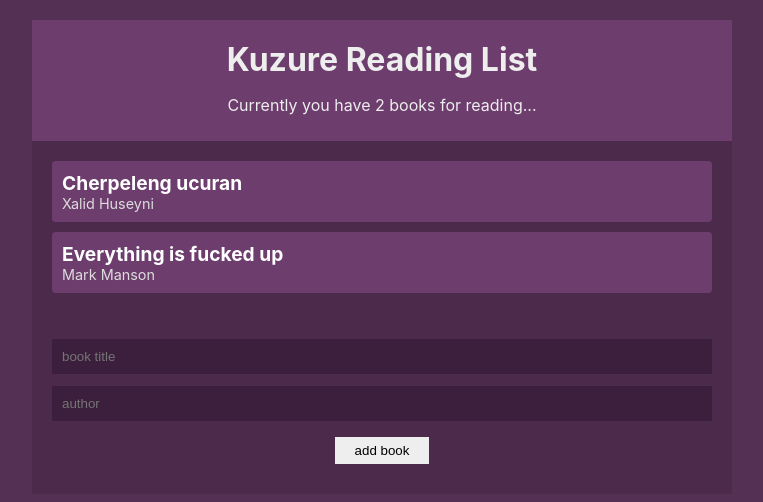
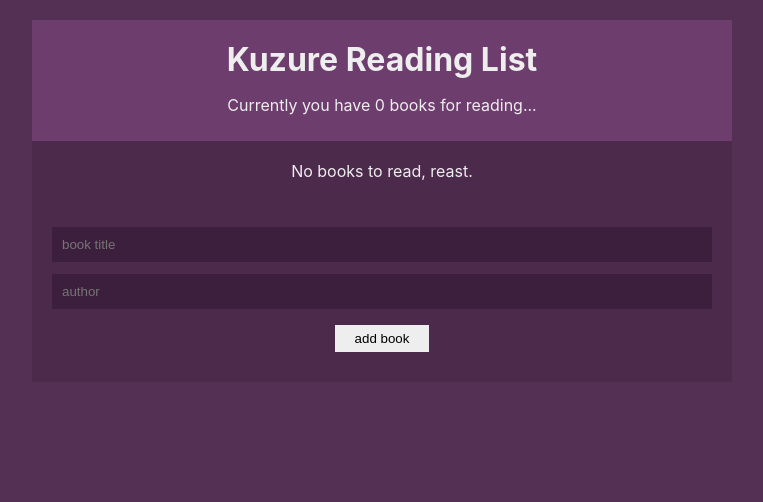
Before and after one commit to fakhriyusifli/react-booklist, a React (Create React App) app: page / in a window 1280 px wide. Shown: the top 502 px of the page, without its empty margins (258-1021 px from the left). Built offline with nearby package versions, Linux system fonts and the light colour scheme.

Commit message:
added reducers

```diff
--- a/src/components/BookDetails.jsx
+++ b/src/components/BookDetails.jsx
@@ -2,9 +2,9 @@
 import { BookContext } from '../contexts/BookContext';
 
 const BookDetails = ({book}) => {
-    const {removeBook} = useContext(BookContext)
+    const {dispatch} = useContext(BookContext)
     return (
-        <li onClick={()=> removeBook(book.id)}>
+        <li onClick={()=> dispatch({type: 'REMOVE_BOOK', id: book.id })}>
             <div className='title'>{ book.title }</div>
             <div className='author'>{ book.author }</div>
         </li>
--- a/src/components/BookForm.jsx
+++ b/src/components/BookForm.jsx
@@ -2,13 +2,15 @@
 import { BookContext } from '../contexts/BookContext';
 
 const NewBookForm = () => {
-    const { addBook } = useContext(BookContext);
+    const { dispatch } = useContext(BookContext);
     const [title, setTitle] = useState('');
     const [author, setAuthor] = useState('');
 
     const handleSubmit = (e) => {
         e.preventDefault();
-        addBook(title, author);
+        dispatch({type: 'ADD_BOOK', book: {
+            title, author
+        }});
         setTitle(' ');
         setAuthor(' ');
     }
--- a/src/contexts/BookContext.jsx
+++ b/src/contexts/BookContext.jsx
@@ -1,24 +1,13 @@
-import React, { createContext, useState} from 'react';
-import { v4 as uuidv4 } from 'uuid';
+import React, { createContext, useReducer} from 'react';
+import { bookReducer } from '../reducers/bookReducer';
 
 export const BookContext = createContext();
 
 const BookContextProvider = (props) => {
-    const [books, setBooks] = useState([
-        {title: 'Cherpeleng ucuran', author: 'Xalid Huseyni', id: 1},
-        {title: 'Everything is fucked up', author: 'Mark Manson', id: 2}
-    ]);
-
-    const addBook = (title, author) => {
-        setBooks([...books, { title: title, author: author, id: uuidv4()}]);
-    };
-
-    const removeBook = (id) => {
-        setBooks(books.filter(book => book.id !== id))
-    };
+    const [books, dispatch] = useReducer(bookReducer, [ ]);
 
     return (
-        <BookContext.Provider value={{ books, addBook, removeBook}}>
+        <BookContext.Provider value={{ books, dispatch}}>
             {props.children}
         </BookContext.Provider>
      );
--- /dev/null
+++ b/src/reducers/bookReducer.jsx
@@ -0,0 +1,16 @@
+import { v4 as uuidv4 } from 'uuid';
+
+export const bookReducer = (state, action) => {
+    switch(action.type) {
+        case 'ADD_BOOK':
+            return [...state, {
+                title: action.book.title,
+                author: action.book.author,
+                id: uuidv4()
+            }]
+        case 'REMOVE_BOOK':
+            return state.filter(book => book.id !== action.id)
+        default:
+            return state
+    }
+}
```
